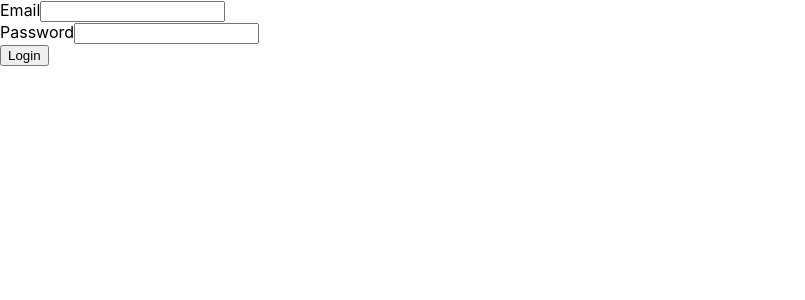
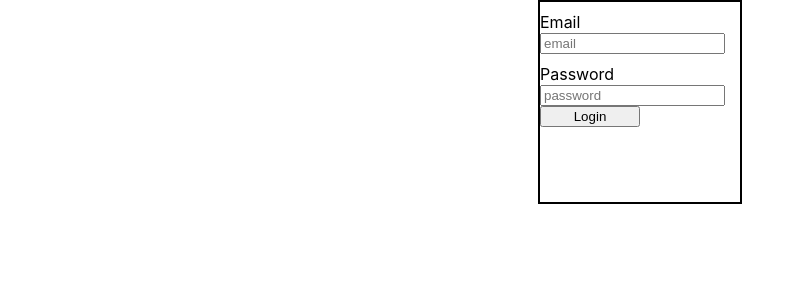
Before and after one commit to 1Morley/cloud-frontend, a React (Create React App) app: page / in a window 1280 px wide. Shown: the top 300 px of the page, without its empty margins (0-805 px from the left). Built offline with nearby package versions, Linux system fonts and the light colour scheme.

Commit message:
updated login form

```diff
--- a/src/App.js
+++ b/src/App.js
@@ -1,6 +1,7 @@
 import logo from './logo.svg';
 import './App.css';
 import LoginForm from "./components/auth/loginForm.tsx";
+import "./styles/login.css"
 
 
 function App() {
@@ -21,7 +22,9 @@ function App() {
     //     </a>
     //   </header>
     // </div>
-    <LoginForm></LoginForm>
+    <div className='center'>
+      <LoginForm></LoginForm>
+    </div>
   );
 }
 
--- a/src/components/auth/loginForm.tsx
+++ b/src/components/auth/loginForm.tsx
@@ -1,15 +1,41 @@
+import { useState } from "react";
+import "../../styles/login.css";
+
 export default function LoginForm(){
+    const [email, setEmail] = useState("")
+    const [password, setPassword] = useState("")
+
+
+    //TODO this needs to be completed and tested with the actual end point
+    async function onClickLogin(){
+
+        try {
+            //TODO fetch the end point
+            const res = await fetch("", {
+                method: "GET",
+                headers: {
+                    "Content-type" : "application/json"
+                },
+                body: JSON.stringify({email, password})
+            })
+        }
+        catch {
+
+        }
+    }
+
+    //TODO maybe make this look nice
     return (
-        <div>
-            <div>
+        <div className="container">
+            <div className="formItem">
                 <label>Email</label>
-                <input type="text"/>
+                <input type="text" placeholder="email" value={email} onChange={(e) => setEmail(e.target.value)}/>
             </div>
-            <div>
+            <div className="formItem">
                 <label>Password</label>
-                <input type="text"/>
+                <input type="text" placeholder="password" value={password} onChange={(p) => setPassword(p.target.value)}/>
             </div>
-            <button>Login</button>
+            <button className="button" onClick={onClickLogin}>Login</button>
         </div>
     )
 }
--- /dev/null
+++ b/src/declarations.d.ts
@@ -0,0 +1,4 @@
+declare module '*.css' {
+  const content: { [className: string]: string };
+  export default content;
+}
--- a/src/styles/login.css
+++ b/src/styles/login.css
@@ -0,0 +1,21 @@
+.center{
+    display: flex;
+    justify-content: center;
+    align-items: center;
+}
+
+.container {
+    border: 2px solid black;
+    height: 200px;
+    width: 200px;
+    display: flex;
+    flex-direction: column;
+}
+
+.formItem{
+    margin-top: 10px;
+}
+
+.button{
+    width: 100px;
+}
```
